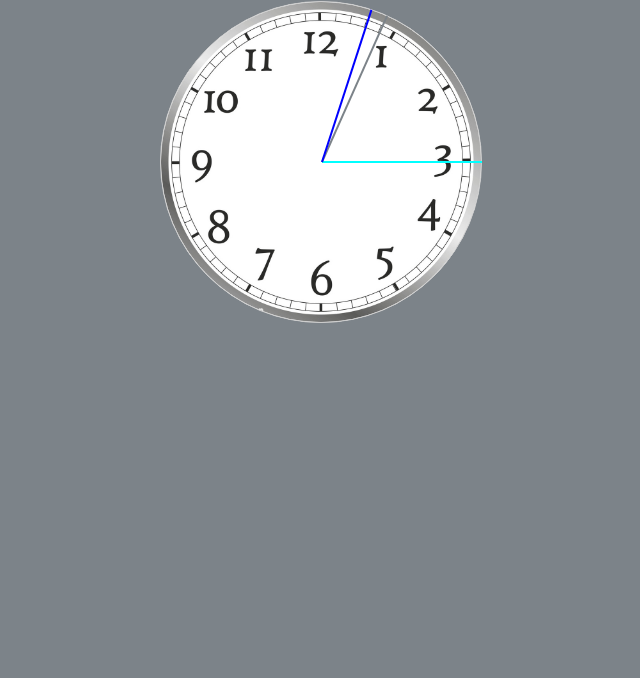
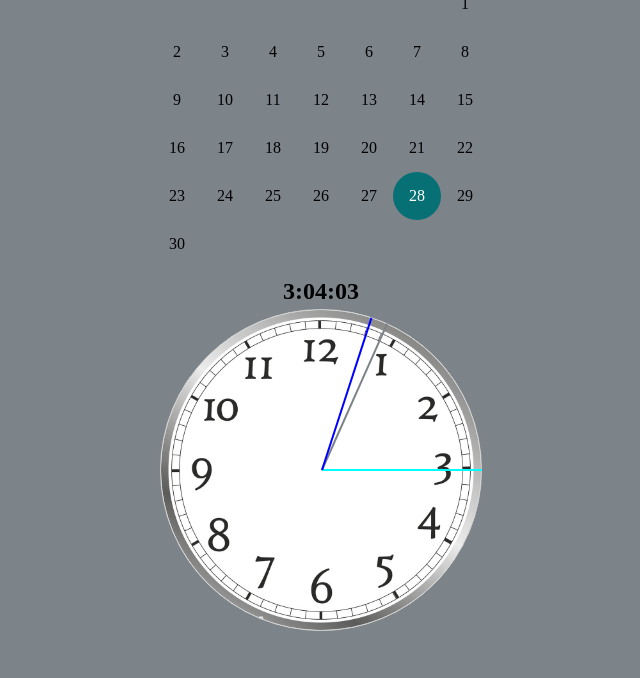
Before and after one commit to xujiangbo/xujiangbo.github.io, a plain HTML site: page index.html in a window 1280 px wide. Shown: the part 122-800 px from the top of the page, without its empty margins (319-959 px from the left). Drawn offline with Linux system fonts and the light colour scheme; files whose address does not match are found by name.

Commit message:
创建日历表

```diff
--- a/date/css/date.css
+++ b/date/css/date.css
@@ -60,3 +60,23 @@ h1,h2,h3{
     top: 0;
     left: 50%;
 }
+
+
+#calendarDate{
+    width: 21rem;
+    display: flex;
+    flex-wrap: wrap;
+    margin: 10px auto;
+}
+#calendarDate span{
+    width: 3rem;
+    height: 3rem;
+    text-align: center;
+    line-height: 3rem;
+}
+
+.monthdate{
+    background-color: #067075;
+    color: #fff;
+    border-radius: 50%;
+}
--- /dev/null
+++ b/date/js/calendar.js
@@ -0,0 +1,49 @@
+
+
+function Datemonth(ele){
+  var elem = document.getElementById(ele);
+  var weeks = ['日','一','二','三','四','五','六'];
+  var curDate = new Date();
+  /* 获取当前月份 */
+  var curMonth = curDate.getMonth();
+  var year = curDate.getFullYear();
+  /*  生成实际的月份: */
+  curDate.setMonth(curMonth + 1);
+  curDate.setDate(0);
+  var numday = curDate.getDate()
+  var obj = new Object()
+  var arr = new Array();
+  for(var i=0;i<numday;i++){
+    arr.push({
+      num:i+1,
+      week:new Date(year,curMonth,i+1).getDay()
+    });
+  }
+  obj.firstindex = new Date(year,curMonth,1).getDay();
+  obj.lastindex = new Date(year,curMonth,numday).getDay();
+  //循环添加每月1号之前的空a标签
+  weeks.map(function(ele,index){
+    if(index<obj.firstindex){
+      var str = document.createElement('span');
+      str.href = "javascript:;";
+      elem.appendChild(str);
+    }
+  })
+  //循环添加日历的每一项
+  arr.map(function(ele,index){
+    var str = document.createElement('span');
+    str.href = "javascript:;";
+    str.textContent = ele.num;
+    str.className = ele.num==new Date().getDate()?'monthdate':'';
+    elem.appendChild(str);
+  })
+  //循环添加日历最后的每一个空白项
+  weeks.map(function(ele,index){
+    if(index>obj.lastindex){
+      var str = document.createElement('span');
+      // str.href = "javascript:;";
+      elem.appendChild(str);
+    }
+  })
+  return numday;
+}
--- a/date/js/date.js
+++ b/date/js/date.js
@@ -36,3 +36,9 @@ setInterval(function(){
   })
 
 },1000)
+
+
+
+//初始化日历表
+var calendar = document.getElementById("calendarDate");
+console.log(Datemonth("calendarDate"));
--- a/index.html
+++ b/index.html
@@ -12,7 +12,10 @@
         <a href="./home.html">首页</a>
         <div id="house">
             <h1></h1>
-            <h2></h1>
+            <div id="calendarDate">
+
+            </div>
+            <h2></h2>
             <h3></h3>
         </div>
         <div id='date'>
@@ -23,5 +26,6 @@
     </div>
 </body>
 <script src="./date/node_modules/jquery/dist/jquery.min.js"></script>
+<script src="date/js/calendar.js"></script>
 <script src="./date/js/date.js"></script>
 </html>
```
Also changed, not shown: date/index.html (+4 -0 lines).
